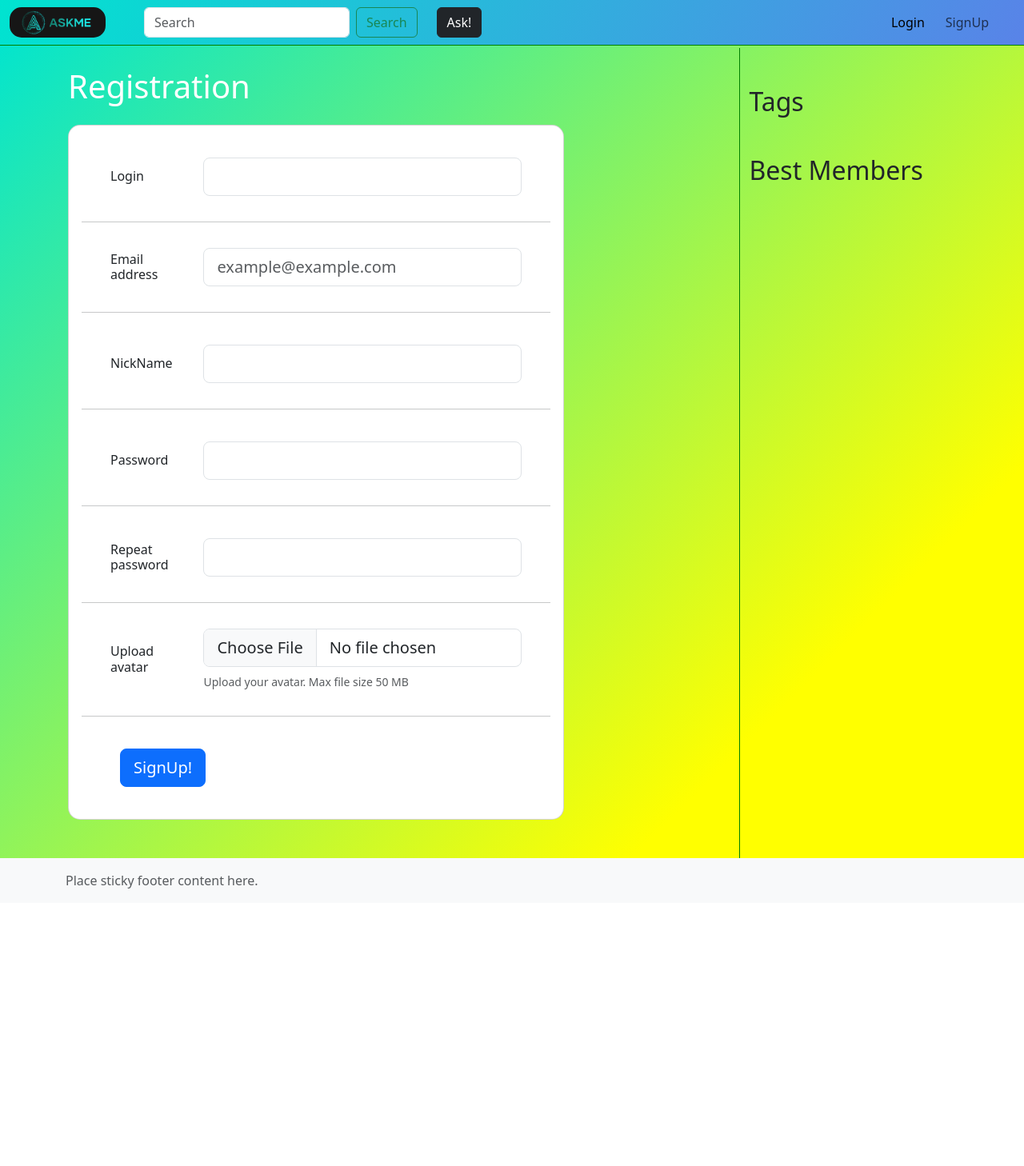
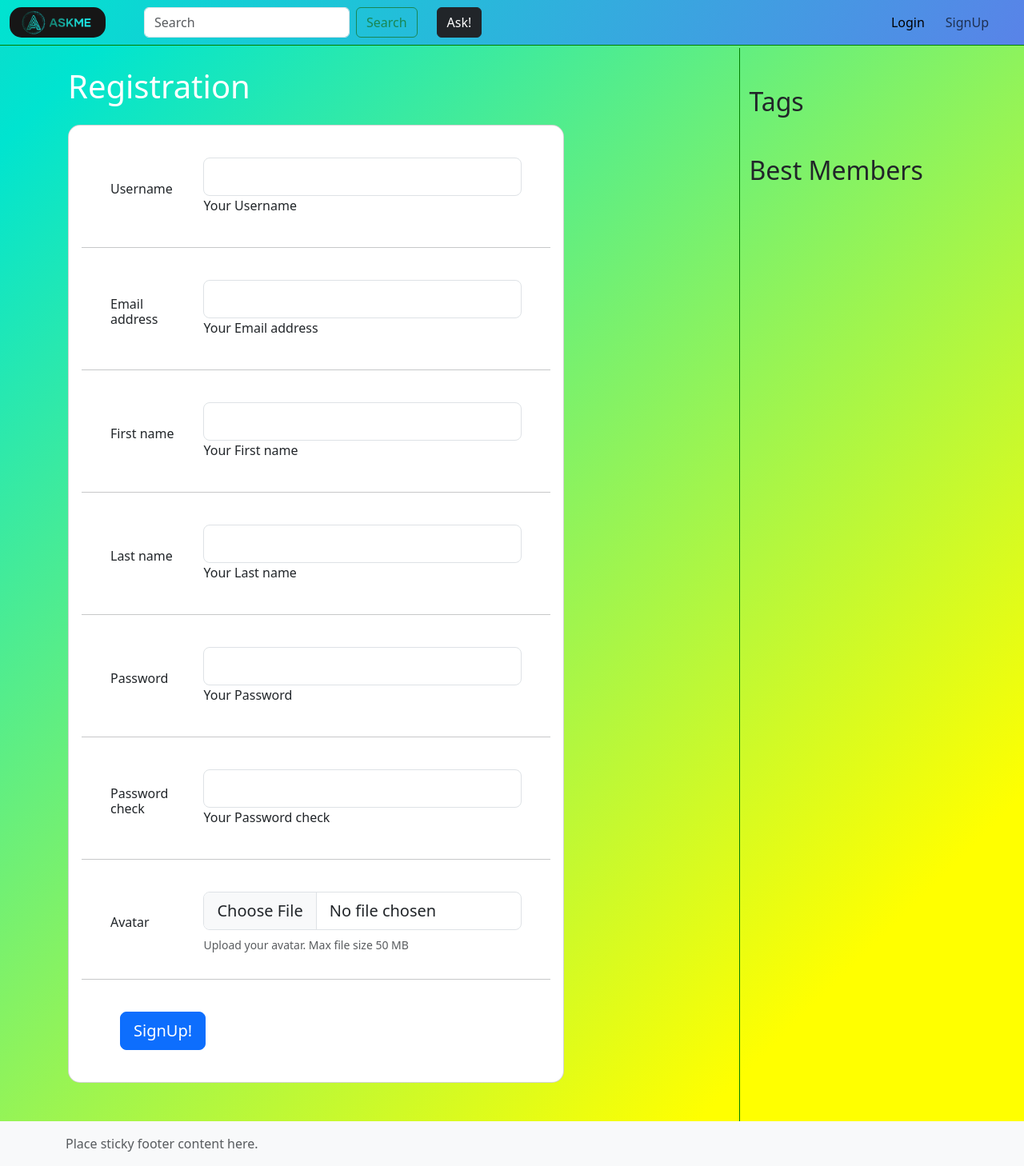
Before and after one commit to MrDjeb/askme-pankin, a Django app: page /signup/ in a window 1280 px wide. Shown: the whole page at 80% size. Before the commit the page ends 1111 px from the top, so only its background shows below. Run offline with Django 4.2, Linux system fonts and the light colour scheme; some libraries are stand-ins or nearby versions.

Commit message:
dz4 and dz5

```diff
--- a/askme/forms.py
+++ b/askme/forms.py
@@ -1,6 +1,7 @@
 from django import forms
 from django.forms.utils import ErrorList
 from . import models
+from django.core.exceptions import ValidationError
 from django.contrib import messages
 
 
@@ -9,3 +10,48 @@
 
     username = forms.CharField(label="Login")
     password = forms.CharField(min_length=8, widget=forms.PasswordInput)
+
+
+class SettingsForm(forms.ModelForm):
+    avatar = forms.ImageField(required=False, widget=forms.FileInput)
+
+    class Meta:
+        model = models.User
+        fields = ("username", "first_name", "last_name", "email", "avatar")
+
+    def save(self, commit=True):
+        user = super().save(commit)
+        profile = user.profile
+
+        if self.cleaned_data['avatar']:
+            profile.avatar = self.cleaned_data['avatar']
+
+        return profile.save()
+
+
+class SingupForm(forms.ModelForm):
+    password_check = forms.CharField(min_length=8, widget=forms.PasswordInput)
+    password = forms.CharField(min_length=8, widget=forms.PasswordInput)
+
+    avatar = forms.ImageField(required=False, widget=forms.FileInput)
+
+    class Meta:
+        model = models.User
+        fields = ("username", "email", "first_name", "last_name", "password", "password_check", "avatar")
+
+    def clean_password_check(self):
+        password = self.cleaned_data['password']
+        password_check = self.cleaned_data['password_check']
+
+        if password != password_check:
+            raise ValidationError('Passwords are not the same')
+
+    def save(self, commit=True):
+        user = super().save(commit)
+        profile = user.profile
+
+        if self.cleaned_data['avatar']:
+            profile.avatar = self.cleaned_data['avatar']
+
+        self.cleaned_data.pop('password_check')
+        return profile.create()
--- a/askme/models.py
+++ b/askme/models.py
@@ -11,14 +11,17 @@
         return members
 
     def get_auth(self, request):
-        if request.user.is_authenticated:
-            return self.get(user=User.objects.get(username=request.user))
-        else:
+        try:
+            if request.user.is_authenticated:
+                return self.get(user=User.objects.get(username=request.user))
+            else:
+                return None
+        except:
             return None
 
 class Profile(models.Model):
     user = models.OneToOneField(User, on_delete=models.CASCADE)
-    avatar = models.ImageField(blank=True, null=True, default="static/img/avatar1.jpeg", upload_to="static/img")
+    avatar = models.ImageField(blank=True, null=True, default="avatar1.jpeg", upload_to="avatars/%Y/%M/%D/")
 
     objects = ProfileManager()
 
--- a/askme/urls.py
+++ b/askme/urls.py
@@ -1,6 +1,8 @@
 from django.contrib import admin
 from django.urls import path
 from askme import views
+from django.conf import settings
+from django.conf.urls.static import static
 
 urlpatterns = [
     path('', views.index, name="index"),
@@ -13,3 +15,6 @@
     path('tag/<str:tag_title>/', views.tag, name="tag"),
     path('ask/', views.ask, name="ask"),
 ]
+
+if settings.DEBUG:
+    urlpatterns += static(settings.MEDIA_URL, document_root=settings.MEDIA_ROOT)
--- a/askme/views.py
+++ b/askme/views.py
@@ -6,9 +6,11 @@
 from . import models
 from . import forms
 
+from django.forms.models import model_to_dict
 from django.contrib import auth
 from django.urls import reverse
 from django.contrib.auth.decorators import login_required
+from django.views.decorators.http import require_http_methods
 
 def paginate(objects_list, request, per_page=10):
 
@@ -81,19 +83,53 @@
         return redirect(next_url)
     return redirect(reverse('index'))
 
+@require_http_methods(['GET', 'POST'])
 def signup(request):
+
+    profile_data = models.Profile.objects.get_auth(request)
+    if profile_data:
+        redirect(reverse('index'))
+
+    if request.method == 'GET':
+        signup_form = forms.SingupForm()
+    elif request.method == 'POST':
+        signup_form = forms.SingupForm(request.POST, files=request.FILES, instance=request.user)
+        if signup_form.is_valid():
+            signup_form.save()
+            print(signup_form)
+            return redirect('settings')
+
     context = BASE_CONTEXT | {
         'profile_data': models.Profile.objects.get_auth(request),
+        'form': signup_form,
     }
     return render(request, 'signup.html', context)
 
 
 @login_required(login_url='/login/')
+@require_http_methods(['GET', 'POST'])
 def settings(request):
+
+    profile_data = models.Profile.objects.get_auth(request)
+    if request.method == 'GET':
+        data = model_to_dict(profile_data.user)
+        #data['avatar'] = profile_data.avatar.url
+        #print(data)
+        settings_form = forms.SettingsForm(initial=data)
+
+    elif request.method == 'POST':
+        settings_form = forms.SettingsForm(request.POST, files=request.FILES, instance=request.user)
+        if settings_form.is_valid():
+            settings_form.save()
+            return redirect('settings')
+
     context = BASE_CONTEXT | {
-        'profile_data': models.Profile.objects.get_auth(request),
+        'profile_data': profile_data,
+        'form': settings_form,
     }
     return render(request, 'settings.html', context)
+
+
 
 def question(request, question_id):
     try:
--- a/static/css/main.css
+++ b/static/css/main.css
@@ -119,6 +119,12 @@
   border-radius: 50%;
 }
 
+.navbar-avatar {
+  height: 40px;
+  width: 40px;
+  object-fit: cover;
+}
+
 .question-text {
   margin-bottom: 3%;
 }
--- a/templates/inc/base.html
+++ b/templates/inc/base.html
@@ -9,6 +9,7 @@
     <link href="{% static 'css/bootstrap.css.map' %}" rel="stylesheet">
     <link href="{% static 'css/main.css' %}" rel="stylesheet">
     <link rel="icon" href="{% static 'img/logo_askme.png' %}">
+    <link rel="shortcut icon" type="image/png" href="{% static 'img/favicon.png' %}" >
   </head>
 
 <body class="d-flex flex-column h-100">
--- a/templates/inc/logged-navbar.html
+++ b/templates/inc/logged-navbar.html
@@ -1,11 +1,11 @@
 {% load static %}
 <div class="d-flex ms-auto mb-2 mb-md-0 me-3">
-    <a href="{%url 'settings'%}"><img class="me-2" height="38px" src="{% static 'img/avatar1.jpeg' %}"  alt=""></a>
+    <a href="{%url 'settings'%}"><img class="me-2 navbar-avatar" src="{{ profile_data.avatar.url }}"  alt="avatar"></a>
     <div class="autorize-section">
       <ul class="navbar-nav">
         <li class="nav-item dropdown">
           <a class="nav-link dropdown-toggle me-4" href="{%url 'settings'%}" id="navbarDarkDropdownMenuLink" role="button" data-bs-toggle="dropdown" aria-expanded="false">
-            Username
+            {{ profile_data.user.username }}
           </a>
           <ul class="dropdown-menu dropdown-menu-dark" aria-labelledby="navbarDarkDropdownMenuLink">
             <li><a class="dropdown-item" href="{%url 'settings'%}">Настройки</a></li>
--- a/templates/login.html
+++ b/templates/login.html
@@ -18,13 +18,15 @@
           {% endif %}
 
           {% for field in form %}
+          {% if field.name != 'username' %}
           <hr class="mx-n3">
+          {% endif %}
           <div class="row align-items-center pt-4 pb-3">
             <div class="col-md-3 ps-5">
               <h6 class="mb-0">{{ field.label }}</h6>
             </div>
             <div class="col-md-9 pe-5">
-              <input type={{ field.field.widget.input_type }} name={{ field.name }} class="form-control form-control-lg" />
+              <input type={{ field.field.widget.input_type }} name={{ field.name }} id="{{ field.id_for_label }}" class="form-control form-control-lg" />
               {{ field.errors }}
             </div>
           </div>
@@ -36,6 +38,7 @@
             <a class="ms-5" href="{%url 'signup'%}">Or SignUp</a>
           </div>
         </div>
+
       </form>
     </div>
   </div>
--- a/templates/signup.html
+++ b/templates/signup.html
@@ -5,67 +5,36 @@
     <h1 class="text-white my-4">Registration</h1>
     <div class="card" style="border-radius: 15px;">
 
+      <form action="{%url 'login'%}?next={{ request.GET.next }}" method="post">
+        {% csrf_token %}
         <div class="card-body">
+          {% if form.non_field_errors %}
+          <div class="alert alert-danger" role="alert">
+            {% for error in form.non_field_errors %}
+              {{ error }}
+            {% endfor %}
+          </div>
+          {% endif %}
+
+          {% for field in form %}
+          {% if field.name != 'username' %}
+          <hr class="mx-n3">
+          {% endif %}
           <div class="row align-items-center pt-4 pb-3">
             <div class="col-md-3 ps-5">
-            <h6 class="mb-0">Login</h6>
+              <h6 class="mb-0">{{ field.label }}</h6>
             </div>
             <div class="col-md-9 pe-5">
-            <input type="text" class="form-control form-control-lg" />
+              <input type={{ field.field.widget.input_type }} name={{ field.name }} id="{{ field.id_for_label }}" class="form-control form-control-lg" />
+              {{ field.errors }}
+              {% if field.id_for_label == 'id_avatar' %}
+              <div class="small text-muted mt-2">Upload your avatar. Max file size 50 MB</div>
+              {% else %}
+              <label class="form-label" for="{{ field.id_for_label }}">Your {{ field.label }}</label>
+              {% endif %}
             </div>
           </div>
-
-        <hr class="mx-n3">
-        <div class="row align-items-center py-3">
-          <div class="col-md-3 ps-5">
-            <h6 class="mb-0">Email address</h6>
-          </div>
-          <div class="col-md-9 pe-5">
-            <input type="email" class="form-control form-control-lg" placeholder="example@example.com" />
-          </div>
-        </div>
-
-        <hr class="mx-n3">
-        <div class="row align-items-center pt-4 pb-3">
-          <div class="col-md-3 ps-5">
-            <h6 class="mb-0">NickName</h6>
-          </div>
-          <div class="col-md-9 pe-5">
-            <input type="text" class="form-control form-control-lg" />
-          </div>
-        </div>
-
-        <hr class="mx-n3">
-        <div class="row align-items-center pt-4 pb-3">
-          <div class="col-md-3 ps-5">
-            <h6 class="mb-0">Password</h6>
-          </div>
-          <div class="col-md-9 pe-5">
-            <input type="password" class="form-control form-control-lg" />
-          </div>
-        </div>
-
-        <hr class="mx-n3">
-        <div class="row align-items-center pt-4 pb-3">
-          <div class="col-md-3 ps-5">
-            <h6 class="mb-0">Repeat password</h6>
-          </div>
-          <div class="col-md-9 pe-5">
-            <input type="password" class="form-control form-control-lg" />
-          </div>
-        </div>
-
-        <hr class="mx-n3">
-        <div class="row align-items-center py-3">
-          <div class="col-md-3 ps-5">
-            <h6 class="mb-0">Upload avatar</h6>
-          </div>
-          <div class="col-md-9 pe-5">
-            <input class="form-control form-control-lg" id="formFileLg" type="file" />
-            <div class="small text-muted mt-2">Upload your avatar. Max file size 50 MB</div>
-          </div>
-        </div>
-
+          {% endfor %}
 
           <hr class="mx-n3">
           <div class="px-5 py-4">
@@ -73,6 +42,7 @@
           </div>
 
         </div>
+      </form>
     </div>
 
   </div>
```
Also changed, not shown: templates/settings.html (+23 -33 lines), askme/migrations/0001_initial.py, askme/migrations/0002_alter_profile_avatar.py (added), static/img/favicon.png (added), 1 other file. Lines whose indentation alone changed are shown as unchanged.
